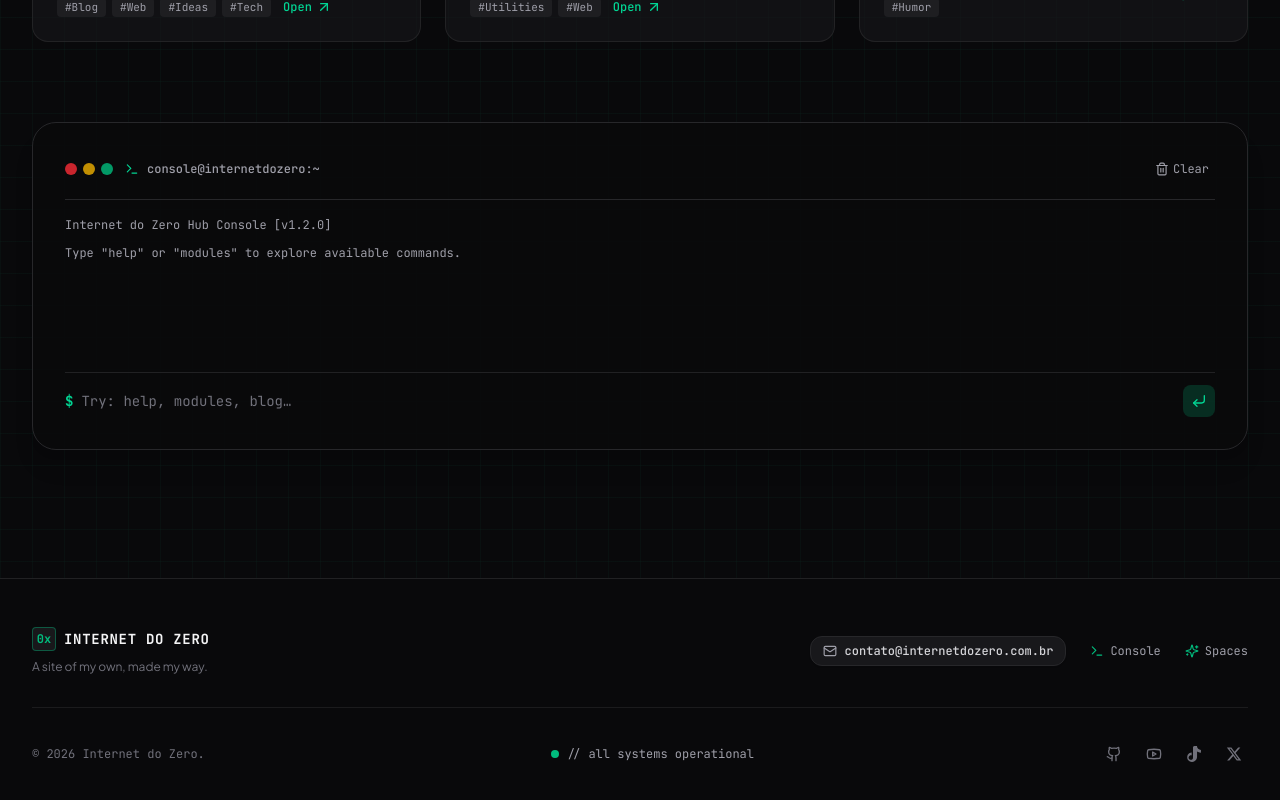
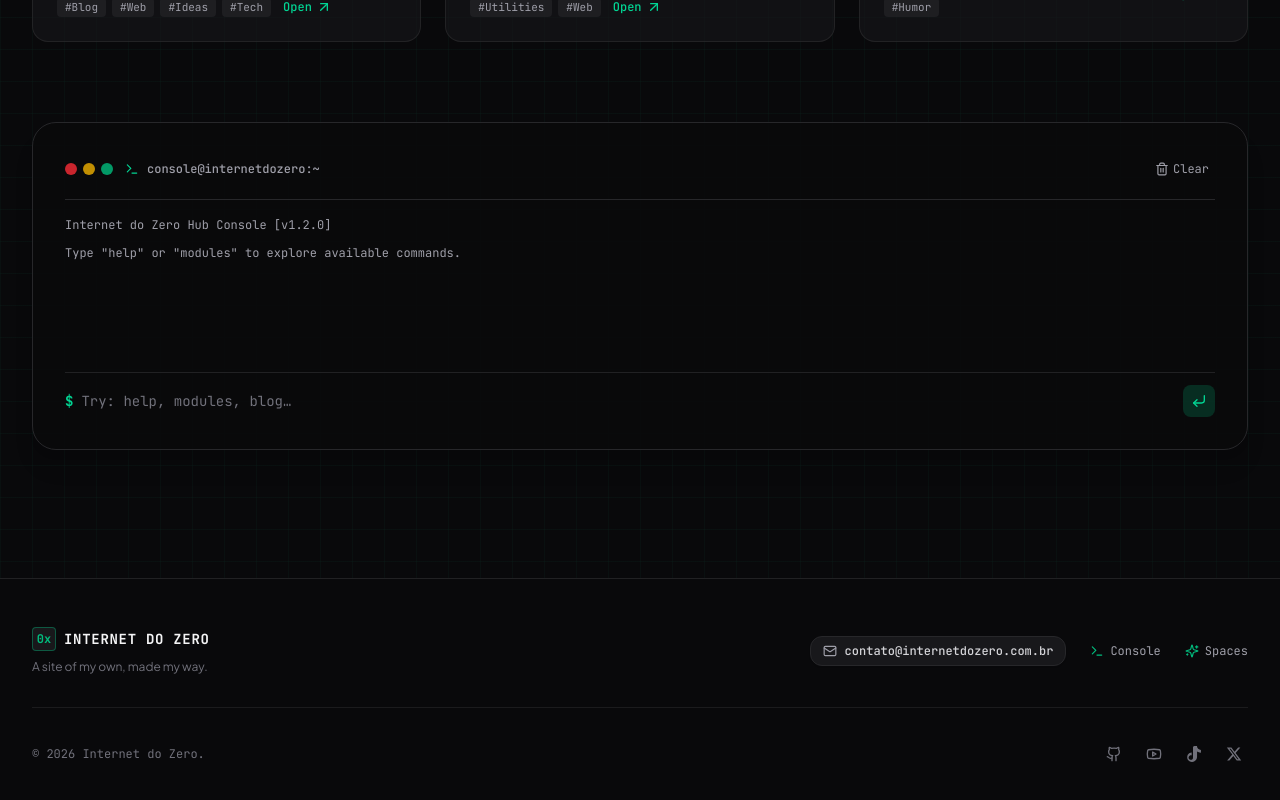
Before and after one commit to internetdozero/internetdozero, a React (Vite) app: page / in a window 1280 px wide. Shown: the part 1263-2063 px from the top of the page. Built offline with nearby package versions, Linux system fonts and the light colour scheme.

Commit message:
fix(footer): remove systems operational status indicator

```diff
--- a/src/components/Footer.jsx
+++ b/src/components/Footer.jsx
@@ -76,12 +76,6 @@ export const Footer = React.memo(function Footer({ onOpenArsenal, onGoHome, lang
           <div>
             &copy; {new Date().getFullYear()} Internet do Zero.
           </div>
-          <div className="flex items-center gap-2">
-            <span className="w-2 h-2 rounded-full bg-emerald-500" />
-            <span className="text-zinc-500 dark:text-zinc-400">
-              {isEn ? '// all systems operational' : '// todos os sistemas operacionais'}
-            </span>
-          </div>
           <nav aria-label={isEn ? 'Social links' : 'Redes sociais'} className="flex items-center gap-3">
             {socialLinks.map(({ label, href, Icon }) => (
               <a key={label} href={href} target="_blank" rel="noreferrer" aria-label={label} title={label} className="rounded-md p-1.5 text-zinc-500 transition-colors hover:bg-zinc-200 hover:text-emerald-600 focus-visible:outline-none focus-visible:ring-2 focus-visible:ring-emerald-500 dark:hover:bg-zinc-800 dark:hover:text-emerald-400">
```
